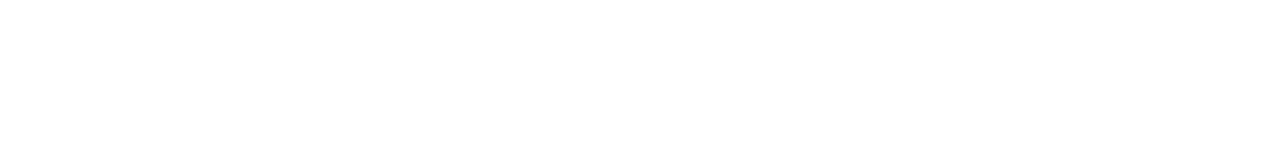
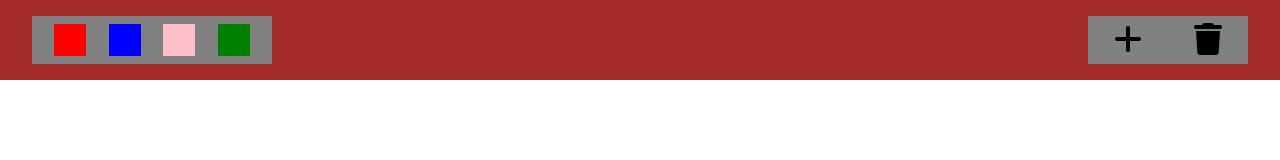
Before and after one commit to akashdeokar/KanbanBoard, a plain HTML site: page index.html in a window 1280 px wide. Drawn offline with Linux system fonts and the light colour scheme.

Commit message:
Add toolbox

```diff
--- a/index.html
+++ b/index.html
@@ -6,8 +6,25 @@
     <meta name="viewport" content="width=device-width, initial-scale=1.0">
     <title>Document</title>
     <link rel="stylesheet" href="./style.css">
+    <link rel="stylesheet" href="https://cdnjs.cloudflare.com/ajax/libs/font-awesome/6.4.0/css/all.min.css" integrity="sha512-iecdLmaskl7CVkqkXNQ/ZH/XLlvWZOJyj7Yy7tcenmpD1ypASozpmT/E0iPtmFIB46ZmdtAc9eNBvH0H/ZpiBw==" crossorigin="anonymous" referrerpolicy="no-referrer" />
 </head>
 <body>
+    <div class="toolbox_cont">
+        <div class="filter-cont">
+            <div class="color red"></div>
+            <div class="color blue"></div>
+            <div class="color pink"></div>
+            <div class="color green"></div>
+        </div>
+        <div class="button-cont">
+            <div class="add-btn">
+                <i class="fa-sharp fa-solid fa-plus fa-2xl"></i>
+            </div>
+            <div class="delete-btn">
+                <i class="fa-solid fa-trash fa-2xl"></i>
+            </div>
+        </div>
+    </div>
 
     <script src="./script.js"></script>
 </body>
--- a/style.css
+++ b/style.css
@@ -0,0 +1,46 @@
+*{
+    margin: 0;
+    padding: 0;
+}
+.toolbox_cont{
+    display: flex;
+    align-items: center;
+    justify-content: space-between;
+    height: 5rem;
+    width: 100vw;
+    background-color: brown;
+}
+.filter-cont{
+    display: flex;
+    align-items: center;
+    justify-content: space-evenly;
+    margin-left: 2rem;
+    height: 3rem;
+    width: 15rem;
+    background-color: grey;
+}
+.button-cont{
+    display: flex;
+    align-items: center;
+    justify-content: space-around;
+    margin-right: 2rem;
+    height: 3rem;
+    width: 10rem;
+    background-color: grey;
+}
+.color{
+    width: 2rem;
+    height: 2rem;
+}
+.red{
+    background-color: red;
+}
+.blue{
+    background-color: blue;
+}
+.pink{
+    background-color: pink;
+}
+.green{
+    background-color: green;
+}
```
